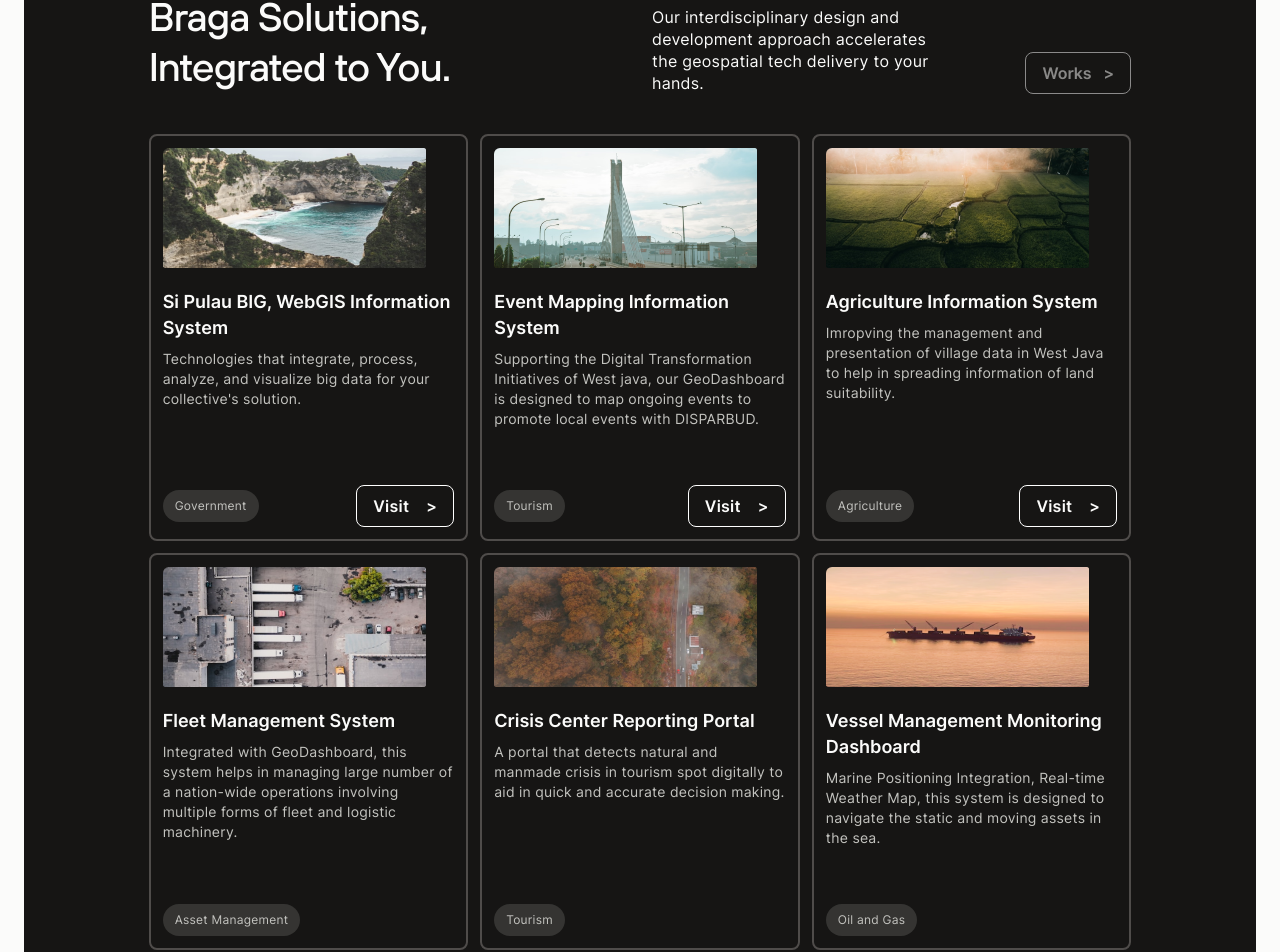
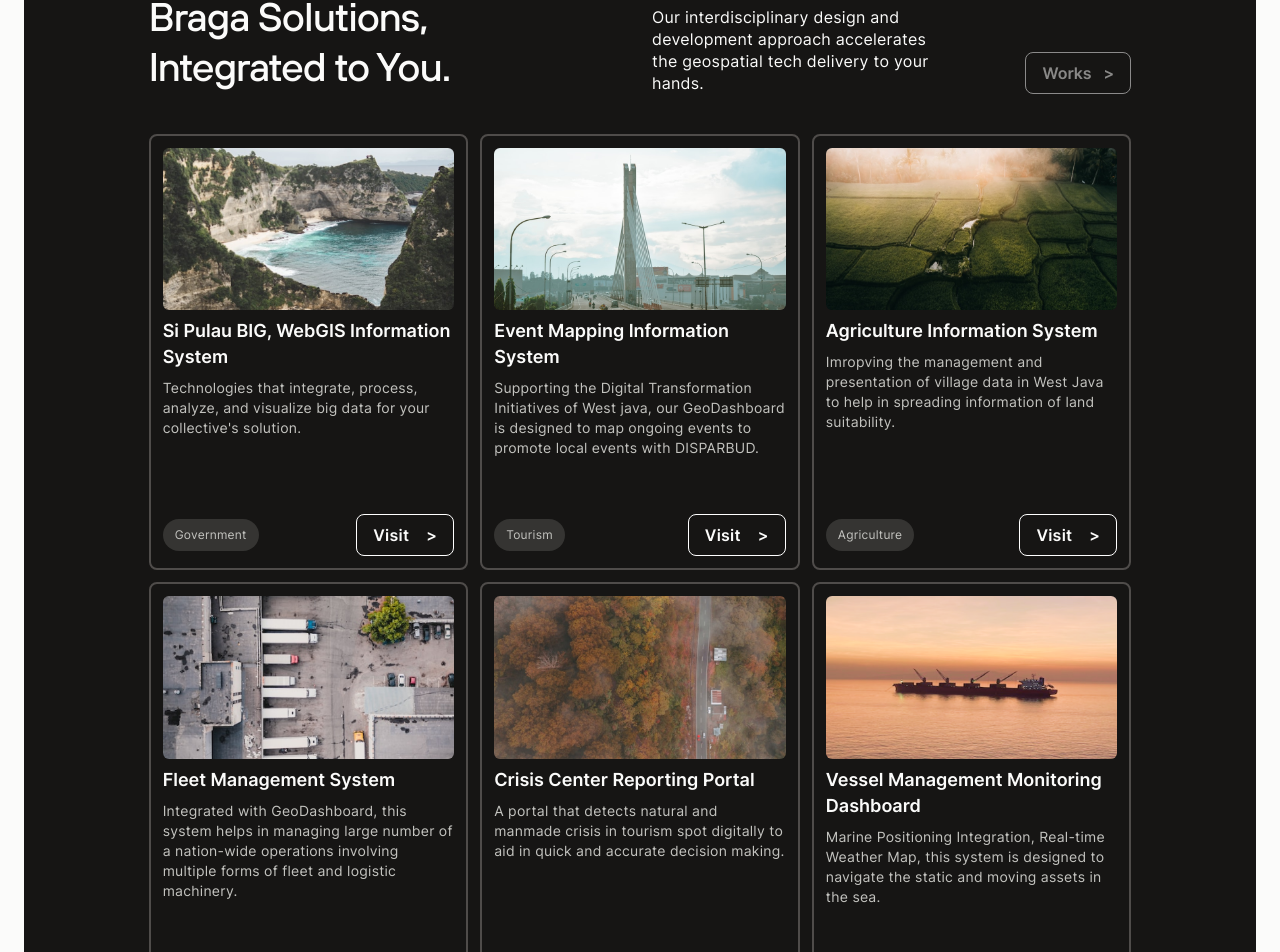
Before and after one commit to FelineJTD/braga-technologies-main-site, a Next.js app: page / in a window 1280 px wide. Shown: the part 4710-5662 px from the top of the page. Built offline with nearby package versions, Linux system fonts and the light colour scheme.

Commit message:
fix card solution

```diff
--- a/components/card-solution.js
+++ b/components/card-solution.js
@@ -5,11 +5,11 @@ import Image from 'next/image'
 export default function CardSolution({solution, isDarkMode=false}) {
   return (
     <div className={`group snap-start lg:snap-none flex flex-col space-y-2 w-full rounded-lg p-3 border-2 ${isDarkMode? 'border-gray-600' : 'border-gray-200'}`}>
-      <div className={`${solution.animation?'bg-gray-100':'aspect-[263/120]'} relative w-full rounded-md overflow-hidden`}>
+      <div className={`${solution.animation?'bg-gray-100':'aspect-[287/160]'} relative w-full rounded-md overflow-hidden`}>
         {solution.animation && <Lottie animationData={solution.animation} loop />}
         {solution.img &&
-          <div className='group-hover:scale-110 duration-300 ease-in-out'>
-            <Image src={solution.img} alt='' width={263} height={120} layout='fixed' placeholder='blur' />
+          <div className='relative group-hover:scale-110 duration-300 ease-in-out w-full h-full'>
+            <Image src={solution.img} alt='' layout='fill' placeholder='blur' />
           </div>
         }
       </div>
```
